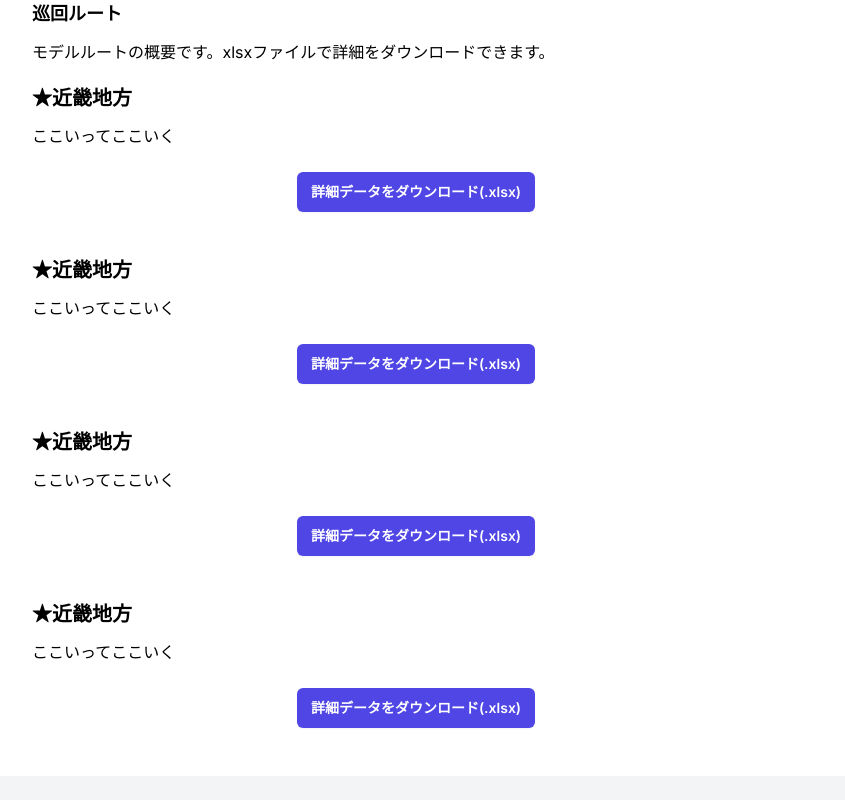
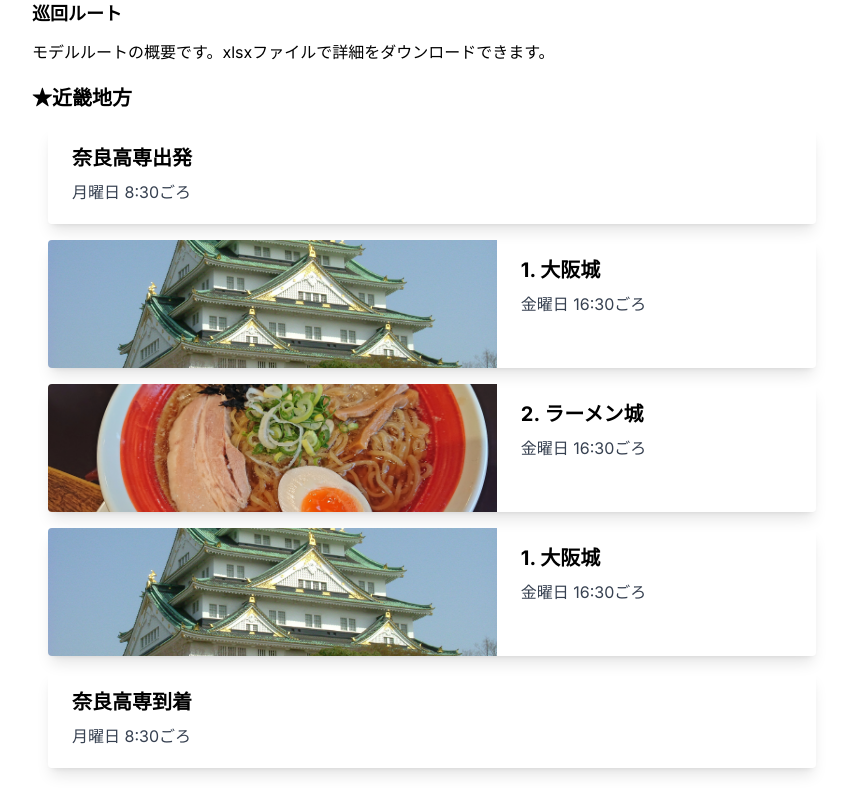
Before and after one commit to ynori123/al_castle, a Next.js app in the folder frontend/: page /routes in a window 1280 px wide. Shown: the part 660-1460 px from the top of the page, without its empty margins (224-1069 px from the left). Built offline with nearby package versions, Linux system fonts and the light colour scheme.

Commit message:
ルートテンプレート

```diff
--- /dev/null
+++ b/frontend/src/app/components/SmallCard.tsx
@@ -0,0 +1,32 @@
+type Props = {
+  id: number;
+  title: string;
+  tags?: string[];
+  discription: string;
+  img: string;
+};
+
+const SmallCard = ({ id, title, img, discription, tags }: Props) => {
+  return (
+    <a
+      className="rounded overflow-hidden shadow-lg m-4 flex w-full h-32"
+      href={`castles/${id}`}
+    >
+      <img
+        className="w-full aspect-video overflow-hidden object-cover w-56"
+        src={img}
+        alt={title}
+      />
+      <div className="px-6 py-4 w-2/3">
+        <div className="font-bold text-xl mb-2">
+          {id}. {title}
+        </div>
+        <p className="text-gray-700 text-base overflow-ellipsis overflow-hidden">
+          {discription}
+        </p>
+      </div>
+    </a>
+  );
+};
+
+export default SmallCard;
--- a/frontend/src/app/routes/page.tsx
+++ b/frontend/src/app/routes/page.tsx
@@ -2,6 +2,8 @@ import Card from "../components/Card";
 import Header from "../components/Header";
 import Navbar from "../components/Navbar";
 import Footer from "../components/Footer";
+
+import SmallCard from "../components/SmallCard";
 
 //出発地点
 //
@@ -59,7 +61,42 @@ export default function Routes() {
             <div className="mb-6 mt-5">
               <div className="mb-5">
                 <h4 className="block text-xl font-bold mb-3 w-40">★近畿地方</h4>
-                <div>ここいってここいく</div>
+                <div>
+                  <div className="rounded overflow-hidden shadow-lg m-4 flex w-full h-24">
+                    <div className="px-6 py-4 w-2/3">
+                      <div className="font-bold text-xl mb-2">奈良高専出発</div>
+                      <p className="text-gray-700 text-base overflow-ellipsis overflow-hidden">
+                        月曜日 8:30ごろ
+                      </p>
+                    </div>
+                  </div>
+                  <SmallCard
+                    id={1}
+                    title="大阪城"
+                    discription="金曜日 16:30ごろ"
+                    img="osaka.jpg"
+                  ></SmallCard>
+                  <SmallCard
+                    id={2}
+                    title="ラーメン城"
+                    discription="金曜日 16:30ごろ"
+                    img="ramen.jpg"
+                  ></SmallCard>
+                  <SmallCard
+                    id={1}
+                    title="大阪城"
+                    discription="金曜日 16:30ごろ"
+                    img="osaka.jpg"
+                  ></SmallCard>
+                  <div className="rounded overflow-hidden shadow-lg m-4 flex w-full h-24">
+                    <div className="px-6 py-4 w-2/3">
+                      <div className="font-bold text-xl mb-2">奈良高専到着</div>
+                      <p className="text-gray-700 text-base overflow-ellipsis overflow-hidden">
+                        月曜日 8:30ごろ
+                      </p>
+                    </div>
+                  </div>
+                </div>
                 <div className="flex items-center justify-center">
                   <a className="rounded-md bg-indigo-600 my-6 px-3.5 py-2.5 text-sm font-semibold text-white shadow-sm hover:bg-indigo-500 focus-visible:outline focus-visible:outline-2 focus-visible:outline-offset-2 focus-visible:outline-indigo-600">
                     詳細データをダウンロード(.xlsx)
```
